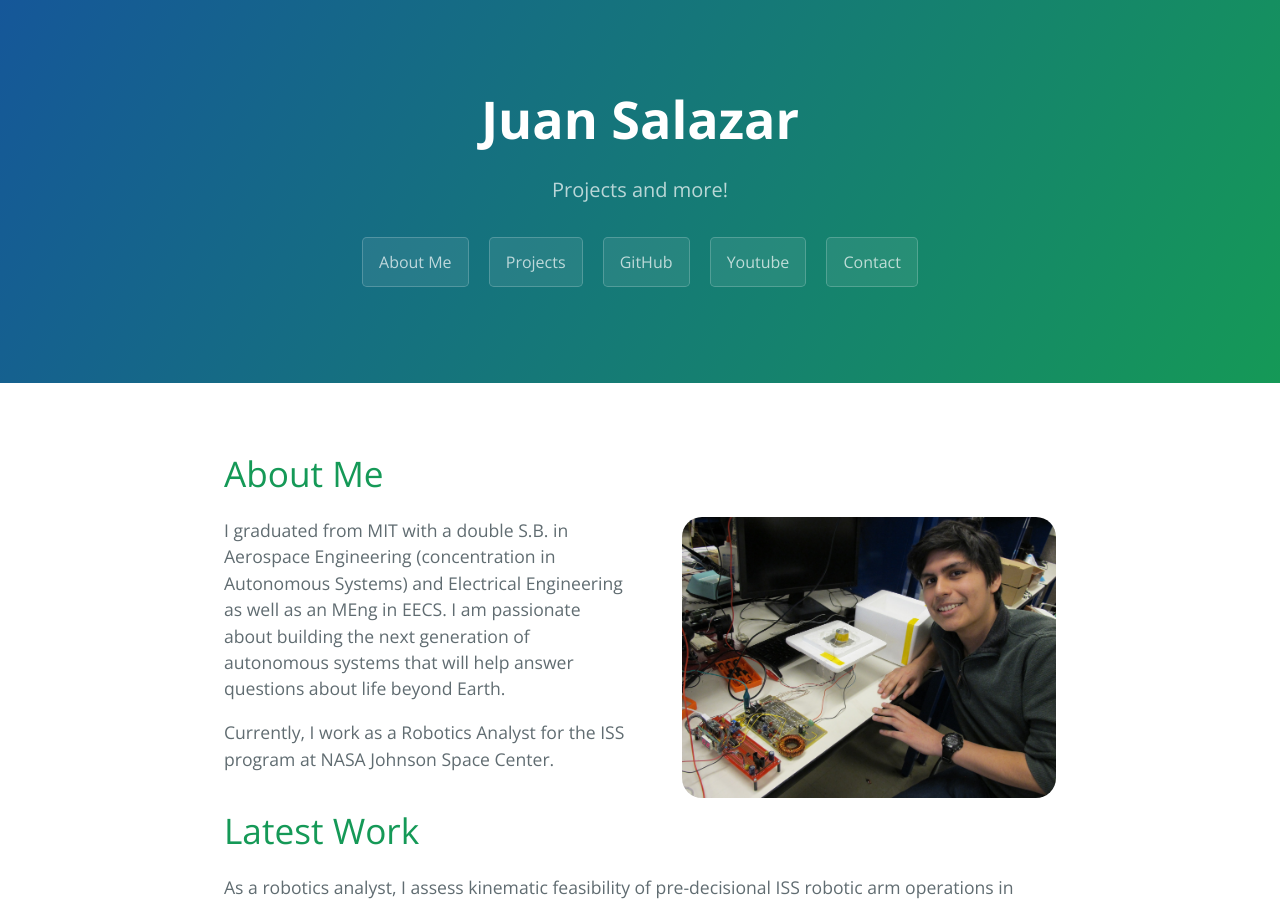
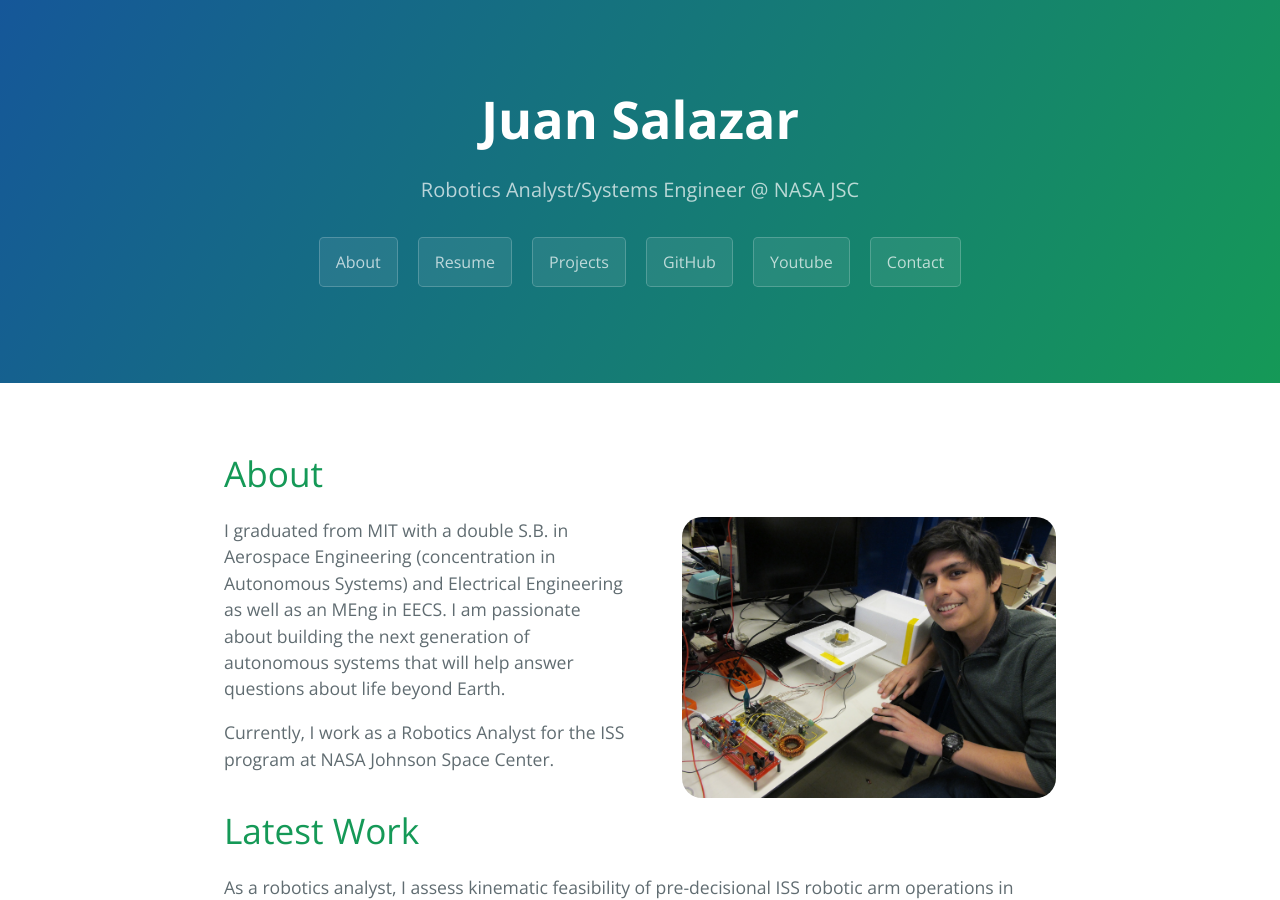
Before and after one commit to juansala/juansala.github.io, a Jekyll site: the page built from index.md, in a window 1280 px wide and 900 px high. Built offline with Jekyll 4.4.1, drawn with Linux system fonts in a browser that asks for light colours.

Commit message:
added resume link to pdf on main banner

```diff
--- a/_config.yml
+++ b/_config.yml
@@ -1,8 +1,9 @@
 title: Juan Salazar
-description: Projects and more!
+description: Robotics Analyst/Systems Engineer @ NASA JSC
 theme: jekyll-theme-cayman
 include: ['_pages']
 home_url: https://juansala.github.io/
+resume_url: https://juansala.github.io/media/Docs/JuanSalazar_resume.pdf
 projects_url: https://juansala.github.io/projects
 github_profile_url: https://github.com/juansala
 youtube_channel_url: https://www.youtube.com/channel/UCVG7EtCr7W0Ols7TKDskAtw
--- a/_layouts/default.html
+++ b/_layouts/default.html
@@ -18,8 +18,8 @@
     <header class="page-header" role="banner">
       <h1 class="project-name">{{ page.title | default: site.title | default: site.github.repository_name }}</h1>
       <h2 class="project-tagline">{{ page.description | default: site.description | default: site.github.project_tagline }}</h2>
-        <a href="{{ site.home_url }}" class="btn">About Me</a>
-        <!-- <a href="{{ site.resume_url }}" class="btn">Resume</a> -->
+        <a href="{{ site.home_url }}" class="btn">About</a>
+        <a href="{{ site.resume_url }}" class="btn">Resume</a>
         <a href="{{ site.projects_url }}" class="btn">Projects</a>
         <a href="{{ site.github_profile_url }}" class="btn">GitHub</a>
         <a href="{{ site.youtube_channel_url }}" class="btn">Youtube</a>
--- a/index.md
+++ b/index.md
@@ -11,7 +11,7 @@ layout: default
     }
 </style>
 
-# About Me
+# About
 
 <p><img class="profile" align="right" src="https://juansala.github.io/media/Images/leeb-copy.jpg" alt="Me" style="width:45%" /></p>
 
@@ -35,7 +35,7 @@ As a robotics analyst, I assess kinematic feasibility of pre-decisional ISS robo
 </iframe>
 </p>
 
-For my MEng graduate research, I worked on an autonomous visual-based leader-follower behavior for a robotic fish platform. Check out my[IEEE publication](https://ieeexplore.ieee.org/document/9965882) and a short demo video below.
+For my MEng graduate research, I worked on an autonomous visual-based leader-follower behavior for a robotic fish platform. Check out my [IEEE publication](https://ieeexplore.ieee.org/document/9965882) and a short demo video below.
 
 <p align="center">
 <iframe
```
Also changed, not shown: 1 other file.
